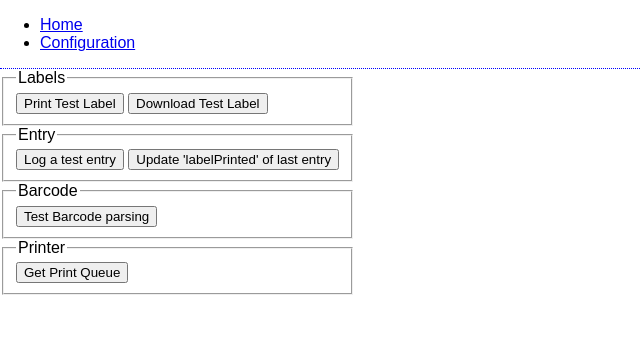
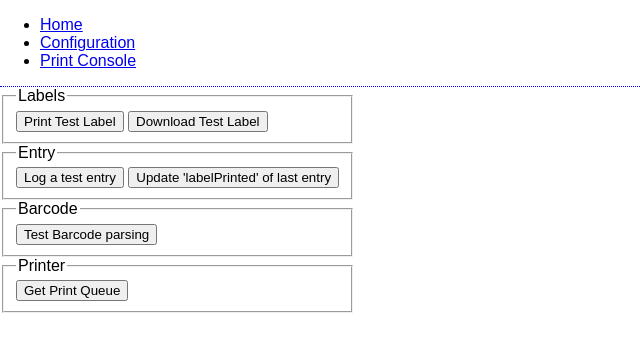
Before and after one commit to temple-harrisburg/sign-in-kiosk, a website: page src/static/debug.html in a window 1280 px wide. Shown: the whole page, without its empty margins (0-640 px from the left). Drawn offline with Linux system fonts and the light colour scheme.

Commit message:
Add header link to CUPS web gui

```diff
--- a/src/static/debug.html
+++ b/src/static/debug.html
@@ -49,6 +49,7 @@
             <ul>
                 <li><a href="/">Home</a></li>
                 <li><a href="/configuration.html">Configuration</a></li>
+                <li><a href="http://localhost:631" target="_blank">Print Console</a></li>
             </ul>
         </nav>
     </header>
```
Also changed, not shown: src/static/configuration.html (+1 -0 lines).
